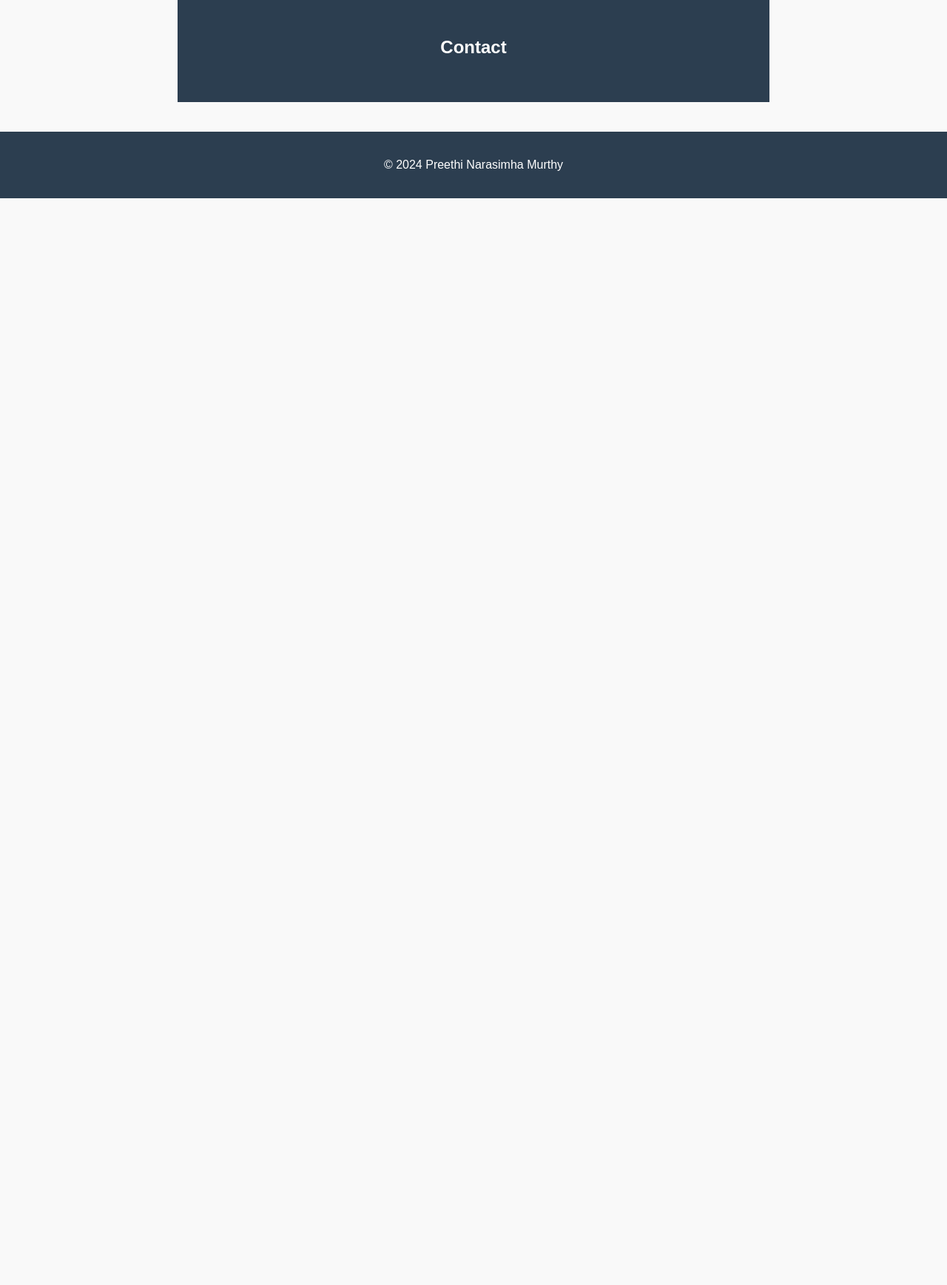
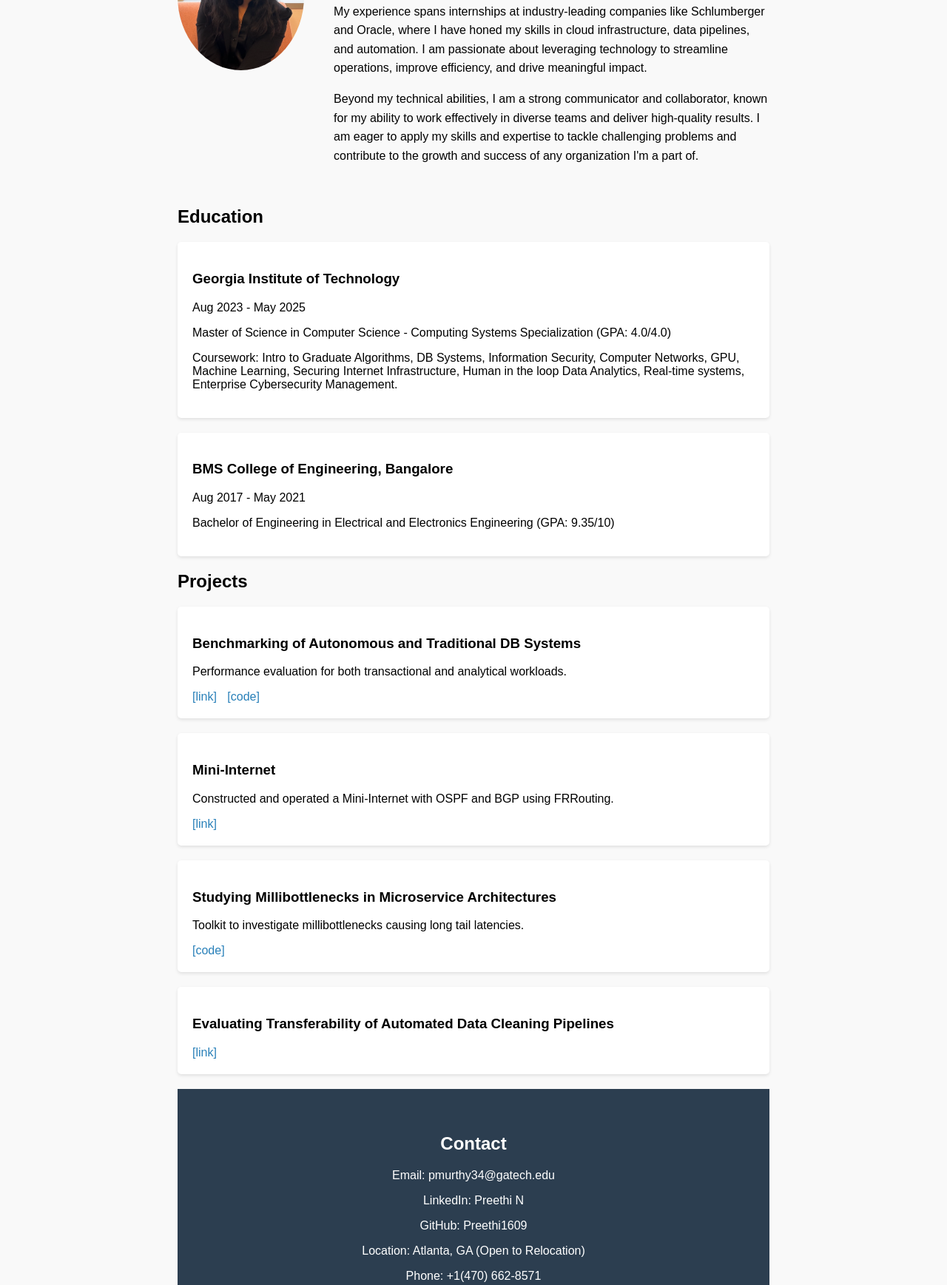
Before and after one commit to Preethi1609/website, a plain HTML site: page index.html in a window 1280 px wide. Shown: the part 416-2153 px from the top of the page at 74% size. Before the commit the page ends 800 px from the top, so only its background shows below. Drawn offline with Linux system fonts and the light colour scheme.

Commit message:
style combine with content

```diff
--- a/index.html
+++ b/index.html
@@ -12,14 +12,12 @@
       padding: 0;
       background-color: #f9f9f9;
     }
-
     /* Header styles */
     header {
       background-color: #2c3e50;
       color: #fff;
       padding: 20px 0;
     }
-
     nav ul {
       list-style-type: none;
       display: flex;
@@ -27,40 +25,33 @@
       margin: 0;
       padding: 0;
     }
-
     nav li {
       margin: 0 20px;
     }
-
     nav a {
       color: #fff;
       text-decoration: none;
     }
-
     /* Main content styles */
     main {
       max-width: 800px;
       margin: 0 auto;
       padding: 40px 20px;
     }
-
     .profile {
       display: flex;
       align-items: center;
       margin-bottom: 40px;
     }
-
     .profile-pic {
       width: 200px;
       height: 200px;
       border-radius: 50%;
       margin-right: 40px;
     }
-
     .about-text p {
       line-height: 1.6;
     }
-
     .education-item, .project-item {
       background-color: #fff;
       box-shadow: 0 2px 4px rgba(0, 0, 0, 0.1);
@@ -68,13 +59,11 @@
       padding: 20px;
       margin-bottom: 20px;
     }
-
     .project-links a {
       color: #2980b9;
       text-decoration: none;
       margin-right: 10px;
     }
-
     /* Contact section styles */
     #contact {
       background-color: #2c3e50;
@@ -82,12 +71,10 @@
       padding: 40px 20px;
       text-align: center;
     }
-
     .contact-info a {
       color: #fff;
       text-decoration: none;
     }
-
     /* Footer styles */
     footer {
       background-color: #2c3e50;
@@ -108,28 +95,78 @@
       </ul>
     </nav>
   </header>
-
   <main>
     <section id="about">
       <h1>Preethi Narasimha Murthy</h1>
       <div class="profile">
         <img src="image.png" alt="Preethi Narasimha Murthy" class="profile-pic">
         <div class="about-text">
-          <!-- Content remains the same -->
+          <p>I am a passionate and driven computer science professional with a strong background in software engineering, cloud infrastructure, and data analytics. With a solid foundation in Electrical and Electronics Engineering, I have developed a deep interest in emerging technologies and their applications.</p>
+          <p>Throughout my academic and professional journey, I have consistently demonstrated excellence, earning a GPA of 4.0 in my Master's program and 9.35/10 in my Bachelor's. I am committed to continuous learning and strive to stay at the forefront of the rapidly evolving tech landscape.</p>
+          <p>My experience spans internships at industry-leading companies like Schlumberger and Oracle, where I have honed my skills in cloud infrastructure, data pipelines, and automation. I am passionate about leveraging technology to streamline operations, improve efficiency, and drive meaningful impact.</p>
+          <p>Beyond my technical abilities, I am a strong communicator and collaborator, known for my ability to work effectively in diverse teams and deliver high-quality results. I am eager to apply my skills and expertise to tackle challenging problems and contribute to the growth and success of any organization I'm a part of.</p>
         </div>
       </div>
     </section>
 
-    <!-- Education and Projects sections remain the same -->
+    <section id="education">
+      <h2>Education</h2>
+      <div class="education-item">
+        <h3>Georgia Institute of Technology</h3>
+        <p>Aug 2023 - May 2025</p>
+        <p>Master of Science in Computer Science - Computing Systems Specialization (GPA: 4.0/4.0)</p>
+        <p>Coursework: Intro to Graduate Algorithms, DB Systems, Information Security, Computer Networks, GPU, Machine Learning, Securing Internet Infrastructure, Human in the loop Data Analytics, Real-time systems, Enterprise Cybersecurity Management.</p>
+      </div>
+      <div class="education-item">
+        <h3>BMS College of Engineering, Bangalore</h3>
+        <p>Aug 2017 - May 2021</p>
+        <p>Bachelor of Engineering in Electrical and Electronics Engineering (GPA: 9.35/10)</p>
+      </div>
+    </section>
+
+    <section id="projects">
+      <h2>Projects</h2>
+      <div class="project-item">
+        <h3>Benchmarking of Autonomous and Traditional DB Systems</h3>
+        <p>Performance evaluation for both transactional and analytical workloads.</p>
+        <div class="project-links">
+          <a href="https://drive.google.com/file/d/1-oP6zHRzLkTejNHKe9qnFEF_xjefgB4d/view?usp=sharing">[link]</a>
+          <a href="https://github.com/Preethi1609/benchbase">[code]</a>
+        </div>
+      </div>
+      <div class="project-item">
+        <h3>Mini-Internet</h3>
+        <p>Constructed and operated a Mini-Internet with OSPF and BGP using FRRouting.</p>
+        <div class="project-links">
+          <a href="https://comm-net.ethz.ch/2020/pdfs/project_1/routing_project.pdf">[link]</a>
+        </div>
+      </div>
+      <div class="project-item">
+        <h3>Studying Millibottlenecks in Microservice Architectures</h3>
+        <p>Toolkit to investigate millibottlenecks causing long tail latencies.</p>
+        <div class="project-links">
+          <a href="https://github.com/WindowsXp-Beta/SocialNetwork">[code]</a>
+        </div>
+      </div>
+      <div class="project-item">
+        <h3>Evaluating Transferability of Automated Data Cleaning Pipelines</h3>
+        <div class="project-links">
+          <a href="https://drive.google.com/file/d/1B9P3cP5kNggWM_NibfmBZDvuPeHNW8Xg/view?usp=sharing">[link]</a>
+        </div>
+      </div>
+    </section>
 
     <section id="contact">
       <h2>Contact</h2>
       <div class="contact-info">
-        <!-- Contact information remains the same -->
+        <p>Email: <a href="mailto:pmurthy34@gatech.edu">pmurthy34@gatech.edu</a></p>
+        <p>LinkedIn: <a href="https://www.linkedin.com/in/preethi-n-788492148/">Preethi N</a></p>
+        <p>GitHub: <a href="https://github.com/Preethi1609">Preethi1609</a></p>
+        <p>Location: Atlanta, GA (Open to Relocation)</p>
+        <p>Phone: +1(470) 662-8571</p>
       </div>
     </section>
   </main>
-
   <footer>
     <p>&copy; 2024 Preethi Narasimha Murthy</p>
   </footer>
```
